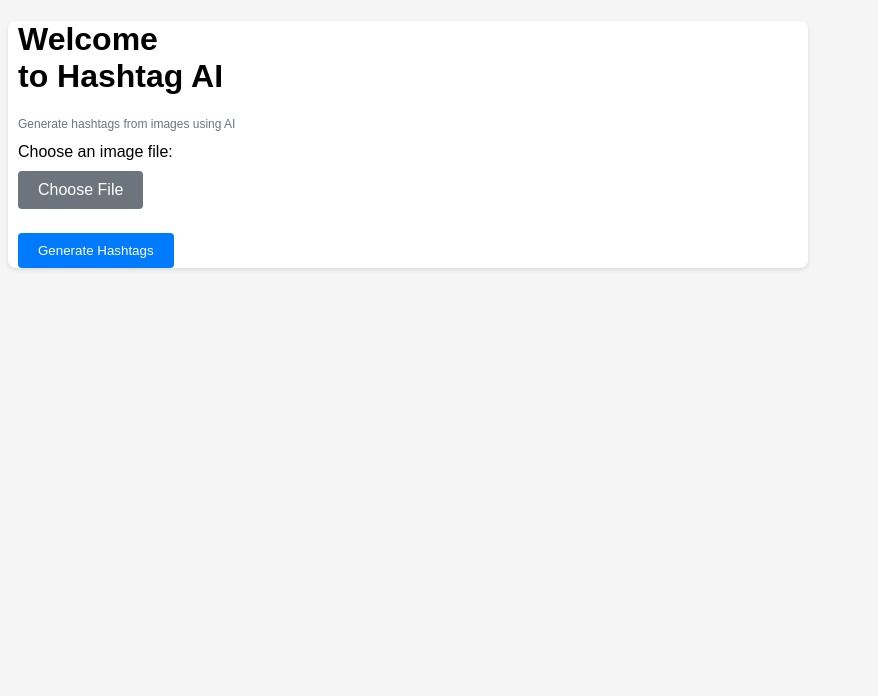
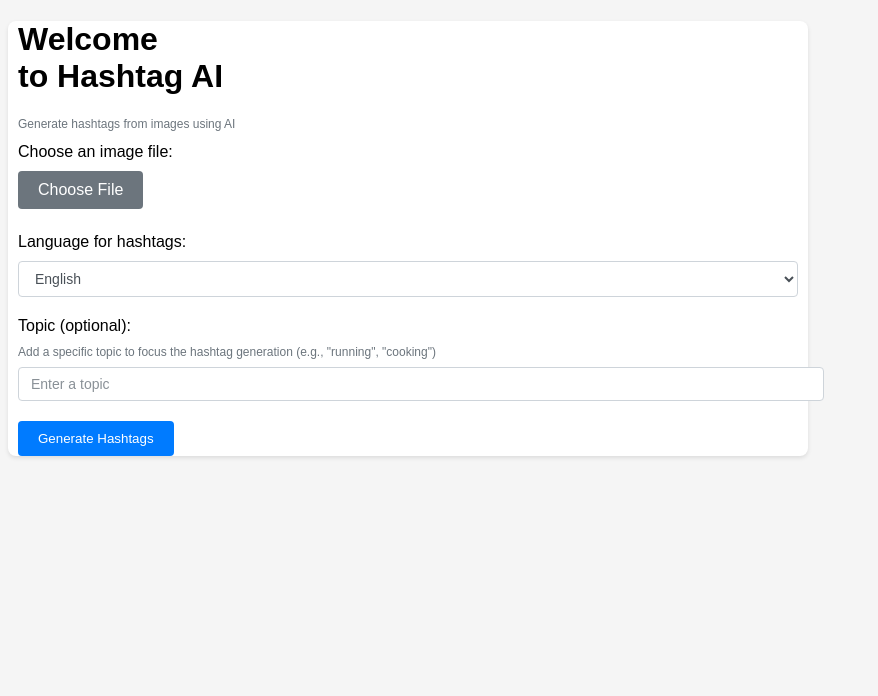
Before and after one commit to galeone/htgen, a Flask app: page / in a window 1280 px wide. Shown: the top 696 px of the page, without its empty margins (0-878 px from the left). Run offline with Flask 3, Linux system fonts and the light colour scheme; parts of the project's set-up code (start-up, migrations or seed data) failed here and were passed over; some libraries are stand-ins or nearby versions.

Commit message:
extra fields

```diff
--- a/htgen/static/css/style.css
+++ b/htgen/static/css/style.css
@@ -18,6 +18,50 @@
 .input-group label {
     display: block;
     margin-bottom: 10px;
+    font-weight: 500;
+}
+
+.input-hint {
+    font-size: 12px;
+    color: #6c757d;
+    margin-bottom: 8px;
+}
+
+.form-select {
+    width: 100%;
+    padding: 8px 12px;
+    border: 1px solid #ced4da;
+    border-radius: 4px;
+    background-color: white;
+    font-size: 14px;
+    color: #495057;
+    cursor: pointer;
+}
+
+.form-select:focus {
+    border-color: #80bdff;
+    outline: 0;
+    box-shadow: 0 0 0 0.2rem rgba(0,123,255,.25);
+}
+
+.form-input {
+    width: 100%;
+    padding: 8px 12px;
+    border: 1px solid #ced4da;
+    border-radius: 4px;
+    font-size: 14px;
+    color: #495057;
+}
+
+.form-input:focus {
+    border-color: #80bdff;
+    outline: 0;
+    box-shadow: 0 0 0 0.2rem rgba(0,123,255,.25);
+}
+
+.form-input::placeholder {
+    color: #6c757d;
+    opacity: 0.8;
 }
 
 /* Custom file input styling */
@@ -97,11 +141,39 @@
     word-break: break-all;
 }
 
+.entry-meta {
+    margin-bottom: 12px;
+}
+
 .timestamp {
     font-size: 12px;
     color: #6c757d;
-    margin-bottom: 8px;
+    margin-bottom: 4px;
     font-style: italic;
+}
+
+.meta-info {
+    display: flex;
+    gap: 8px;
+    flex-wrap: wrap;
+}
+
+.language-tag, .topic-tag {
+    font-size: 12px;
+    padding: 2px 8px;
+    border-radius: 12px;
+    background-color: #e9ecef;
+    color: #495057;
+}
+
+.language-tag {
+    background-color: #cce5ff;
+    color: #004085;
+}
+
+.topic-tag {
+    background-color: #d4edda;
+    color: #155724;
 }
 
 .button {
--- a/htgen/static/js/localstorage.js
+++ b/htgen/static/js/localstorage.js
@@ -1,8 +1,10 @@
-function saveToStorage(imageData, hashtags) {
+function saveToStorage(imageData, hashtags, language, topic) {
     const entry = {
         timestamp: new Date().getTime(),
         image: imageData,
-        hashtags: hashtags
+        hashtags: hashtags,
+        language: language,
+        topic: topic || null
     };
 
     // Get existing entries or initialize array
--- a/htgen/templates/index.html
+++ b/htgen/templates/index.html
@@ -33,6 +33,23 @@
                         <span class="file-input-button">Choose File</span>
                         <input type="file" id="fileInput" name="file" accept="image/*" capture>
                     </div>
+                </div>
+                <div class="input-group">
+                    <label for="languageSelect">Language for hashtags:</label>
+                    <select id="languageSelect" name="language" class="form-select">
+                        <option value="en">English</option>
+                        <option value="es">Spanish</option>
+                        <option value="fr">French</option>
+                        <option value="de">German</option>
+                        <option value="it">Italian</option>
+                        <option value="pt">Portuguese</option>
+                        <option value="nl">Dutch</option>
+                    </select>
+                </div>
+                <div class="input-group">
+                    <label for="topicInput">Topic (optional):</label>
+                    <div class="input-hint">Add a specific topic to focus the hashtag generation (e.g., "running", "cooking")</div>
+                    <input type="text" id="topicInput" name="topic" class="form-input" placeholder="Enter a topic">
                 </div>
                 <div class="input-group">
                     <button type="submit" class="button">Generate Hashtags</button>
@@ -71,6 +88,36 @@
         const preview = document.getElementById('preview');
         const result = document.getElementById('result');
         const spinner = document.getElementById('spinner');
+        const languageSelect = document.getElementById('languageSelect');
+        const topicInput = document.getElementById('topicInput');
+
+        // Helper function to get full language name from code
+        function getLangName(code) {
+            const languages = {
+                'en': 'English',
+                'es': 'Spanish',
+                'fr': 'French',
+                'de': 'German',
+                'it': 'Italian',
+                'pt': 'Portuguese',
+                'nl': 'Dutch'
+            };
+            return languages[code] || code;
+        }
+
+        // Set default language based on browser language
+        document.addEventListener('DOMContentLoaded', () => {
+            // Get browser language (e.g., "en-US" -> "en")
+            const browserLang = navigator.language.split('-')[0];
+            // Check if we support this language
+            const supportedLangs = Array.from(languageSelect.options).map(opt => opt.value);
+            if (supportedLangs.includes(browserLang)) {
+                languageSelect.value = browserLang;
+            }
+            // Load history
+            const history = getFromStorage();
+            showHistory(history);
+        });
 
         // Menu handling
         document.querySelectorAll('.menu-item').forEach(item => {
@@ -112,6 +159,10 @@
             spinner.style.display = 'block';
             result.style.display = 'none';
             formData.append('file', file);
+            formData.append('language', languageSelect.value);
+            if (topicInput.value.trim()) {
+                formData.append('topic', topicInput.value.trim());
+            }
 
             try {
                 const response = await fetch('/hashtags', {
@@ -126,7 +177,7 @@
                     showHashtagsWithCopy(hashtags);
                     // Save to localStorage after successful generation
                     const imageData = preview.src;
-                    saveToStorage(imageData, data.hashtags);
+                    saveToStorage(imageData, data.hashtags, languageSelect.value, topicInput.value.trim());
                     // Update history section
                     const history = getFromStorage();
                     if (history.length > 0) {
@@ -194,14 +245,20 @@
                     const date = new Date(entry.timestamp);
                     const formattedDate = date.toLocaleString();
                     return `
-                        <div class="history-entry">
-                            <img src="${entry.image}" class="history-thumbnail">
-                            <div class="hashtags-container success">
+                    <div class="history-entry">
+                        <img src="${entry.image}" class="history-thumbnail">
+                        <div class="hashtags-container success">
+                            <div class="entry-meta">
                                 <div class="timestamp">${formattedDate}</div>
-                                <div class="hashtags-text">${entry.hashtags.join(' ')}</div>
-                                <button class="copy-button" onclick="copyHashtags(this)">Copy</button>
+                                <div class="meta-info">
+                                    <span class="language-tag">${getLangName(entry.language)}</span>
+                                    ${entry.topic ? `<span class="topic-tag">Topic: ${entry.topic}</span>` : ''}
+                                </div>
                             </div>
+                            <div class="hashtags-text">${entry.hashtags.join(' ')}</div>
+                            <button class="copy-button" onclick="copyHashtags(this)">Copy</button>
                         </div>
+                    </div>
                     `;
                 }).join('');
             }
```
